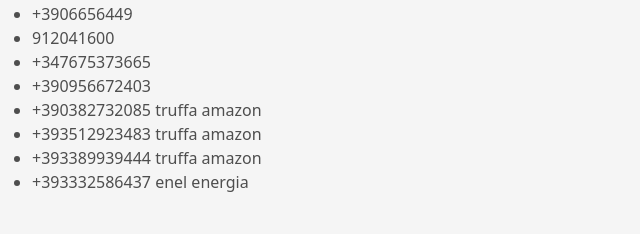
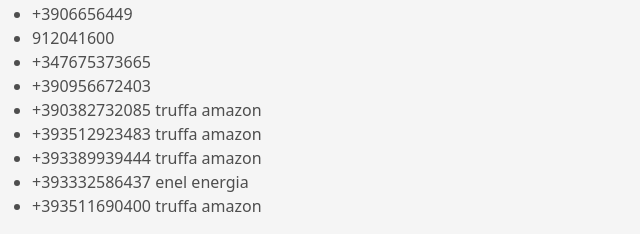
Before and after one commit to simon387/simonecelia.it, a PHP site: page /shame.php in a window 1280 px wide. Shown: the part 766-1000 px from the top of the page, without its empty margins (0-640 px from the left). Before the commit the page ends 958 px from the top, so only its background shows below. Run offline with PHP 8.4, Linux system fonts and the light colour scheme.

Commit message:
ladri.com

```diff
--- a/shame.php
+++ b/shame.php
@@ -44,6 +44,7 @@
 	<li>+393512923483 truffa amazon</li>
 	<li>+393389939444 truffa amazon</li>
 	<li>+393332586437 enel energia</li>
+	<li>+393511690400 truffa amazon</li>
 </ul>
 </body>
 </html>
```
